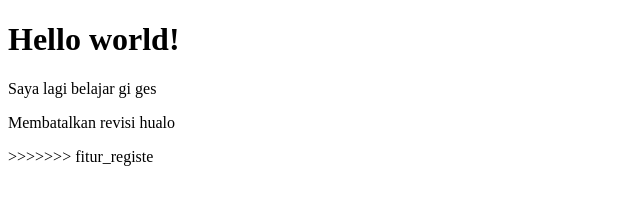
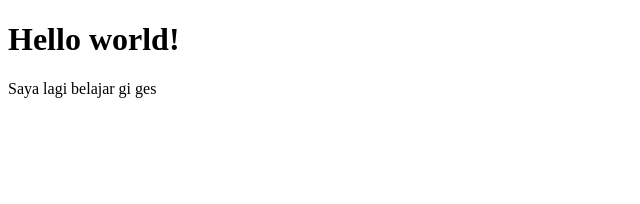
Before and after one commit to wawadyah/belajar, a plain HTML site: page login.html in a window 1280 px wide. Shown: the whole page, without its empty margins (0-640 px from the left). Drawn offline with Linux system fonts and the light colour scheme.

Commit message:
edit file login

```diff
--- a/login.html
+++ b/login.html
@@ -8,10 +8,7 @@
 <h1>Hello world!</h1>
 <p>Saya lagi belajar gi ges</p>
 
-<p>Membatalkan revisi hualo<p>
 
 
-
->>>>>>> fitur_registe
 </body>
 </html>
```
